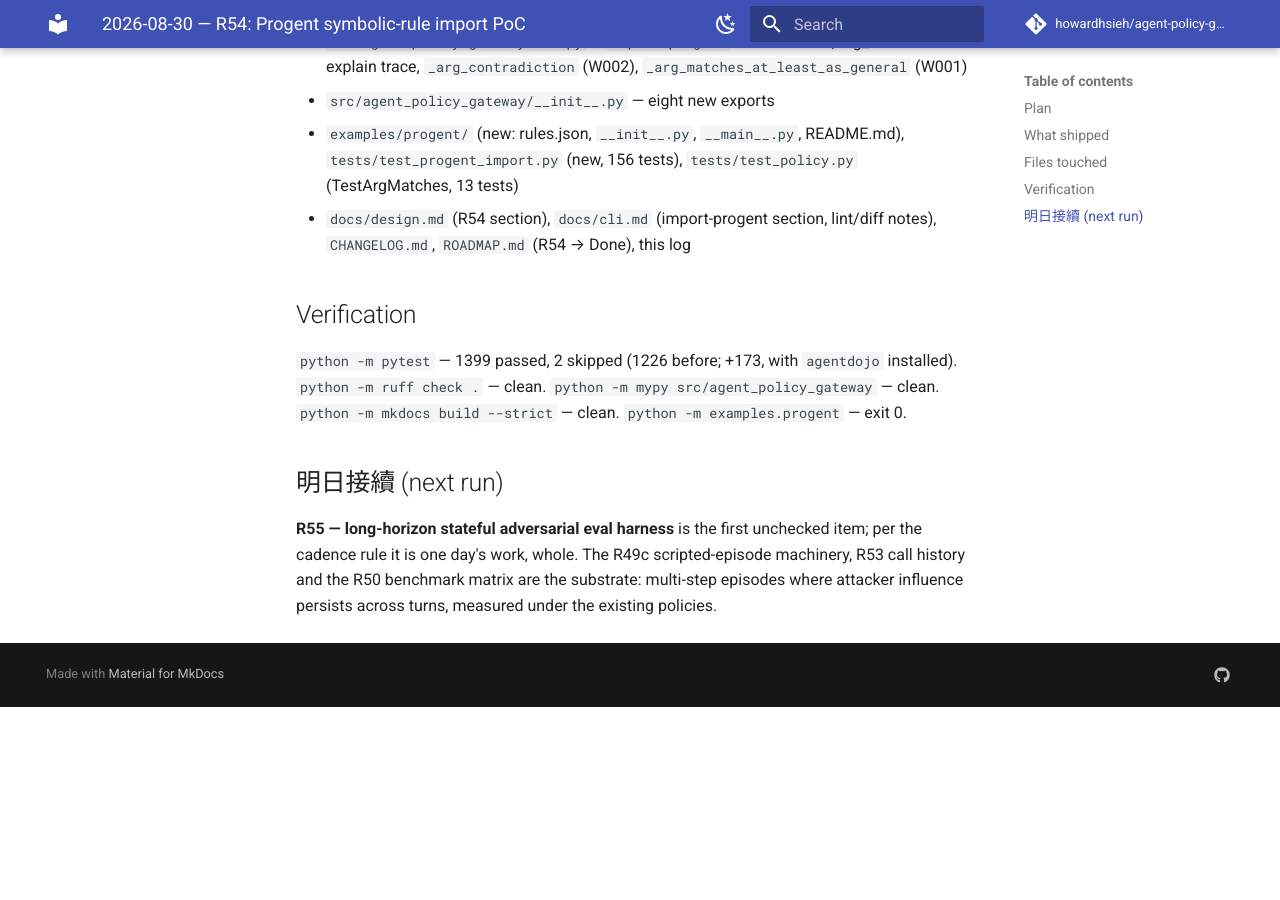
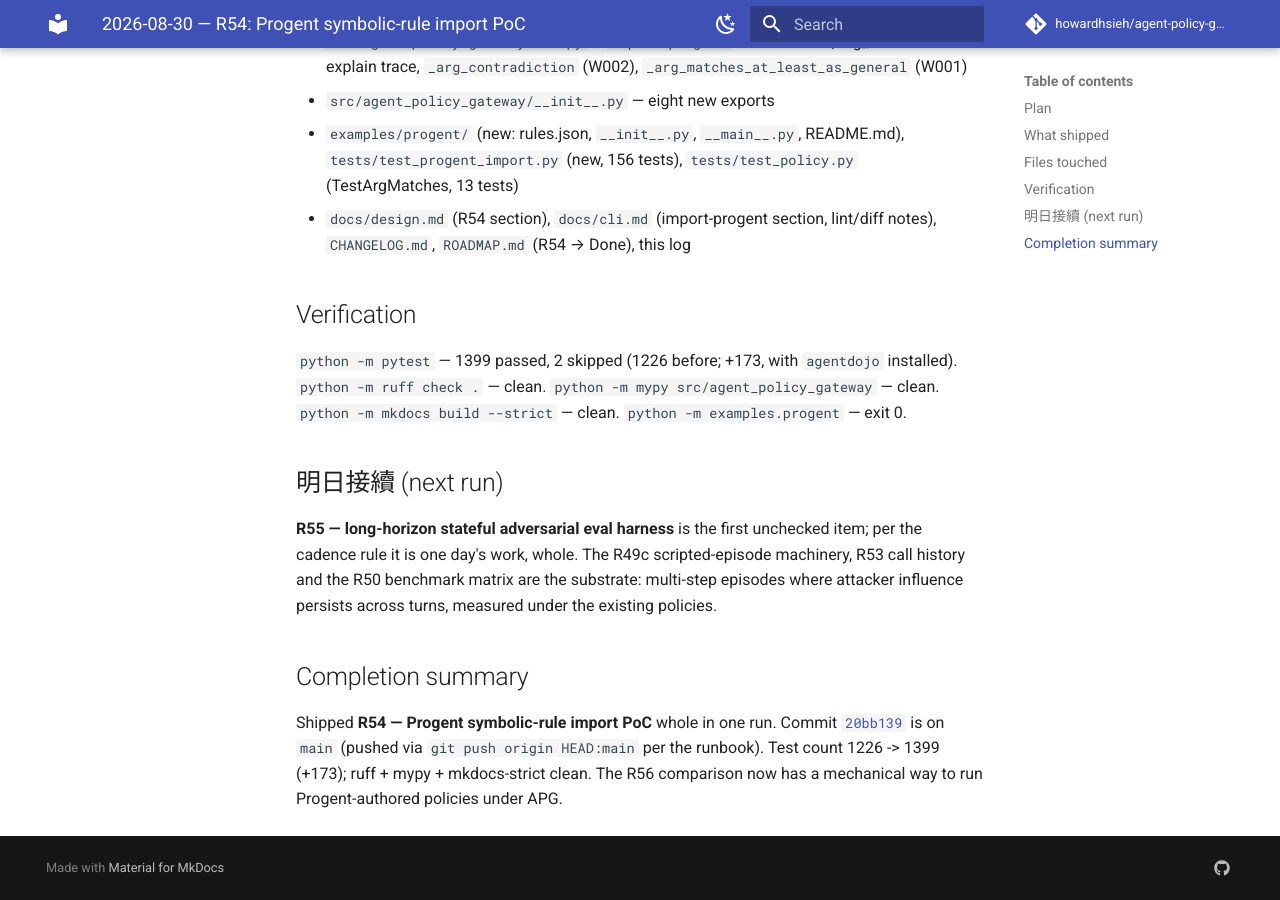
Before and after one commit to howardhsieh/agent-policy-gateway, an MkDocs documentation site: the page built from docs/work-log/2026-08-30.md, in a window 1280 px wide and 900 px high, scrolled down 1982 px. Built offline with MkDocs 1.6.1 and Material for MkDocs 9.7.7, drawn with Linux system fonts in a browser that asks for light colours; comment, search, counter and statistics services are not loaded; before the commit the page ends 2689 px from its top, so only the background shows below that.

Commit message:
docs: record R54 commit hash in 2026-08-30 work-log
Co-Authored-By: Claude Fable 5 <noreply@anthropic.com>
Claude-Session: https://claude.ai/code/session_014z8YkXNiagJGR45aNVri4Y

```diff
--- a/docs/work-log/2026-08-30.md
+++ b/docs/work-log/2026-08-30.md
@@ -103,3 +103,13 @@ unchecked item; per the cadence rule it is one day's work, whole. The
 R49c scripted-episode machinery, R53 call history and the R50 benchmark
 matrix are the substrate: multi-step episodes where attacker influence
 persists across turns, measured under the existing policies.
+
+## Completion summary
+
+Shipped **R54 — Progent symbolic-rule import PoC** whole in one run.
+Commit
+[`20bb139`](https://github.com/howardhsieh/agent-policy-gateway/commit/20bb139)
+is on `main` (pushed via `git push origin HEAD:main` per the runbook).
+Test count 1226 -> 1399 (+173); ruff + mypy + mkdocs-strict clean.
+The R56 comparison now has a mechanical way to run Progent-authored
+policies under APG.
```
